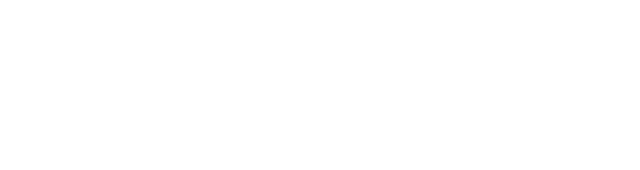
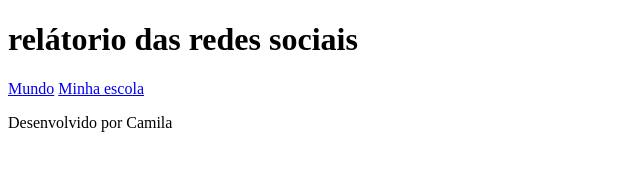
Before and after one commit to casapala/Redes-Sociais, a plain HTML site: page index.html in a window 1280 px wide. Shown: the whole page, without its empty margins (0-640 px from the left). Drawn offline with Linux system fonts and the light colour scheme.

Commit message:
Add files via upload

```diff
--- a/index.html
+++ b/index.html
@@ -6,8 +6,20 @@
     <title>Redes Sociais</title>
 </head>
 <body>
-    <header></header>
-    <main></main>
-    <footer></footer>
+    <header>
+        <h1>relátorio das redes sociais</h1>
+        <nav>
+            <a href="index.html">Mundo</a>
+            <a href="#">Minha escola</a>
+        </nav>
+    </header>
+    <main class="graficos-section">
+            <section id="graficos-container" class="graficos-container">
+            <!-- crie os gráficos aqui -->
+            </section>
+    </main>
+    <footer>
+        <p>Desenvolvido por Camila</p>
+    </footer>
 </body>
 </html>
--- a/style.css
+++ b/style.css
@@ -0,0 +1,7 @@
+@import url("https://fonts.googleapis.com/css2?family=Nunito+Sans:ital,opsz,wght@0,6..12,200..1000;1,6..12,200..1000&display=swap");
+
+:root {
+    --bg-color: #222831;
+    --primary-color: #DDDDDD;
+    --secundary-color: #91DDCF;
+    }
```
